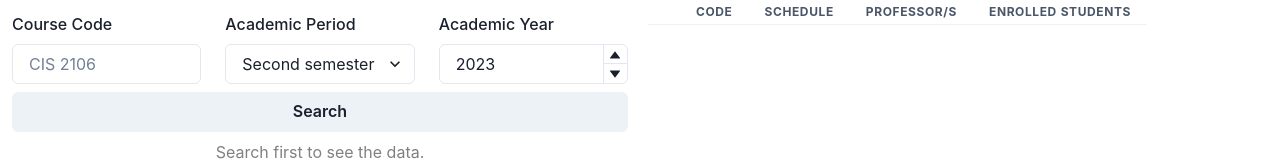
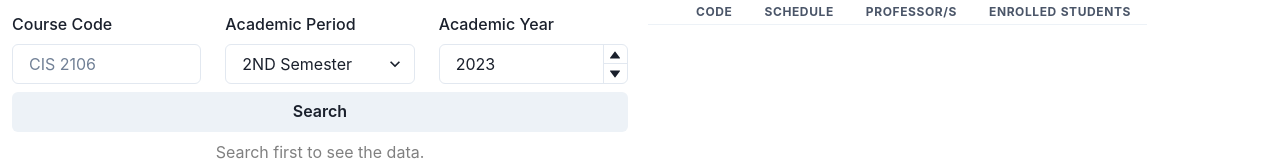
Before and after one commit to 0-BSCode/schedule-creator, a React (Vite) app in the folder client/: page / in a window 1280 px wide. Shown: the top 161 px of the page. Built offline with nearby package versions, Linux system fonts and the light colour scheme.

Commit message:
Add remaining academic periods

```diff
--- a/client/src/App.tsx
+++ b/client/src/App.tsx
@@ -36,9 +36,18 @@ const getCurrentYear = (): number => {
 };
 
 const academicPeriodLabelToEnum = {
-  "First semester": AcademicPeriodEnum.FIRST_SEMESTER,
-  "Second semester": AcademicPeriodEnum.SECOND_SEMESTER,
+  None: AcademicPeriodEnum.NONE,
+  "1ST Semester": AcademicPeriodEnum.FIRST_SEMESTER,
+  "2ND Semester": AcademicPeriodEnum.SECOND_SEMESTER,
   Summer: AcademicPeriodEnum.SUMMER,
+  "1ST Trimester": AcademicPeriodEnum.FIRST_TRIMESTER,
+  "2ND Trimester": AcademicPeriodEnum.SECOND_SEMESTER,
+  "3RD Trimester": AcademicPeriodEnum.THIRD_TRIMESTER,
+  "Transition Term": AcademicPeriodEnum.TRANSITION_SEMESTER,
+  "Senior High - Transition Semester 1":
+    AcademicPeriodEnum.SENIORHIGH_TRANSITION_SEMESTER_1,
+  "Senior High - Transition Semester 2":
+    AcademicPeriodEnum.SENIORHIGH_TRANSITION_SEMESTER_2,
 };
 
 export interface SearchParamsI {
--- a/client/src/types/enums/academic-period-enum.ts
+++ b/client/src/types/enums/academic-period-enum.ts
@@ -1,8 +1,14 @@
 enum AcademicPeriodEnum {
+  NONE = "NONE",
   FIRST_SEMESTER = "FIRST_SEMESTER",
   SECOND_SEMESTER = "SECOND_SEMESTER",
   SUMMER = "SUMMER",
-  // TODO: Add other periods
+  FIRST_TRIMESTER = "FIRST_TRIMESTER",
+  SECOND_TRIMESTER = "SECOND_TRIMESTER",
+  THIRD_TRIMESTER = "THIRD_TRIMESTER",
+  TRANSITION_SEMESTER = "TRANSITION_SEMESTER",
+  SENIORHIGH_TRANSITION_SEMESTER_1 = "SENIORHIGH_TRANSITION_SEMESTER_1",
+  SENIORHIGH_TRANSITION_SEMESTER_2 = "SENIORHIGH_TRANSITION_SEMESTER_2",
 }
 
 export default AcademicPeriodEnum;
```
Also changed, not shown: 1 other file (tests, documents, lock files or other folders).
